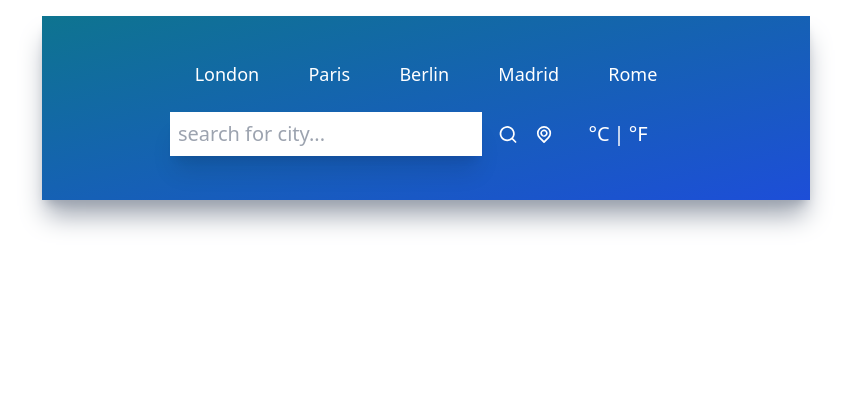
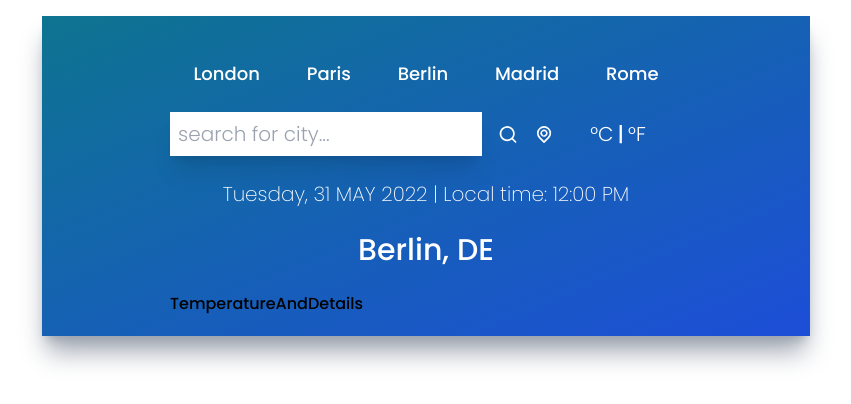
Before and after one commit to y2nd/Weather-app, a React (Create React App) app: page / in a window 1280 px wide. Shown: the top 404 px of the page, without its empty margins (214-1065 px from the left). Built offline with nearby package versions, Linux system fonts and the light colour scheme.

Commit message:
time and location

```diff
--- a/src/App.js
+++ b/src/App.js
@@ -1,13 +1,18 @@
 import './App.css';
-import UilReact from '@iconscout/react-unicons/icons/uil-react'
 import TopButtons from './components/TopButtons';
 import Inputs from './components/Inputs';
+import TimeAndLocation from './components/TimeAndLocation';
+import TemperatureAndDetails from './components/TemperatureAndDetails';
 
 function App() {
   return (
     <div className="mx-auto max-w-screen-md mt-4 py-5 px-32 bg-gradient-to-br from-cyan-700 to-blue-700 h-fit shadow-xl shadow-gray-400">
       <TopButtons></TopButtons>
       <Inputs></Inputs>
+
+
+      <TimeAndLocation />
+      <TemperatureAndDetails></TemperatureAndDetails>
     </div>
   );
 }
--- /dev/null
+++ b/src/components/TemperatureAndDetails.jsx
@@ -0,0 +1,9 @@
+import React from 'react'
+
+function TemperatureAndDetails() {
+  return (
+    <div>TemperatureAndDetails</div>
+  )
+}
+
+export default TemperatureAndDetails
--- /dev/null
+++ b/src/components/TimeAndLocation.jsx
@@ -0,0 +1,21 @@
+import React from 'react'
+
+function TimeAndLocation() {
+  return (
+    <div>
+        <div className="flex items-center justify-center my-6">
+
+            <p className="text-white text-xl font-extralight">
+                Tuesday, 31 MAY 2022 | Local time: 12:00 PM
+            </p>
+
+        </div>
+
+        <div className="flex items-center justify-center my-6">
+            <p className="text-white text-3xl font-medium">Berlin, DE</p>
+        </div>
+    </div>
+  )
+}
+
+export default TimeAndLocation
--- a/src/index.css
+++ b/src/index.css
@@ -1,3 +1,12 @@
+@import url('https://fonts.googleapis.com/css2?family=Poppins:ital,wght@0,100;0,200;0,300;0,500;0,600;0,700;0,800;0,900;1,100;1,200;1,300;1,400;1,500;1,600;1,700;1,800;1,900&display=swap');
+
 @tailwind base;
 @tailwind components;
 @tailwind utilities;
+
+
+@layer base {
+    html{
+        font-family: 'Poppins', sans-serif;
+    }
+}
```
